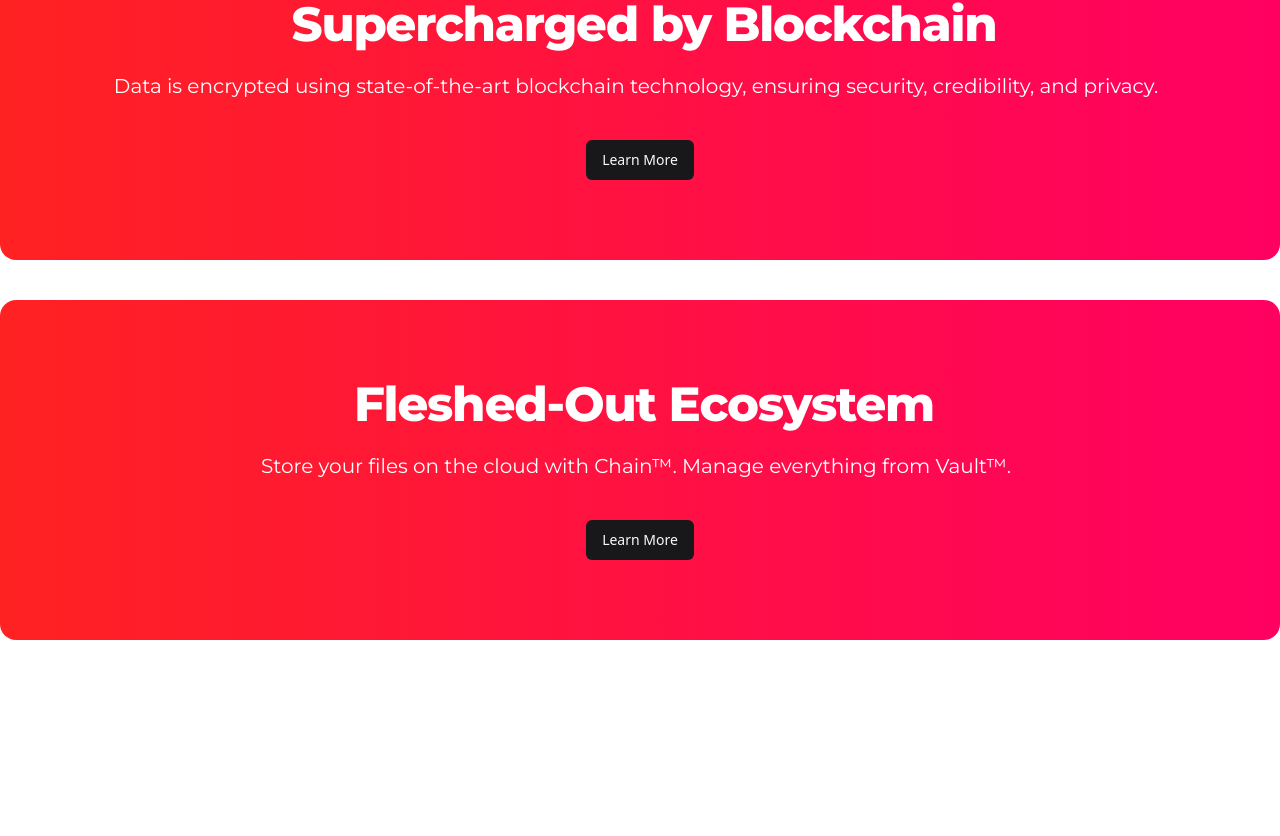
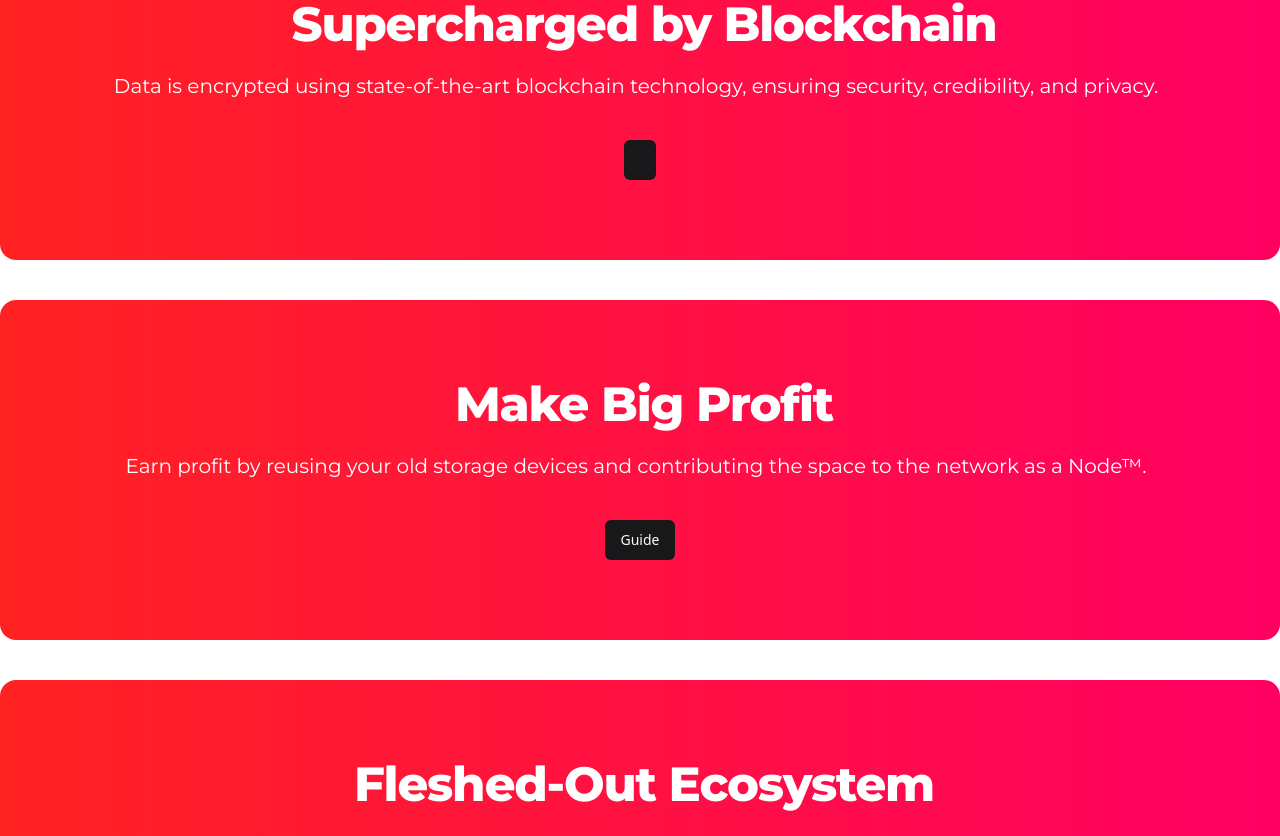
Before and after one commit to omrawaley/thundercloud, a Next.js app: page / in a window 1280 px wide. Shown: the part 648-1484 px from the top of the page. Before the commit the page ends 1288 px from the top, so only its background shows below. Built offline with nearby package versions, Linux system fonts and the light colour scheme.

Commit message:
profit section

```diff
--- a/src/app/page.tsx
+++ b/src/app/page.tsx
@@ -15,7 +15,13 @@
         <Section
             title="Supercharged by Blockchain"
             body="Data is encrypted using state-of-the-art blockchain technology, ensuring security, credibility, and privacy."
-            button="Learn More"
+            button=""
+            />
+
+        <Section
+            title="Make Big Profit"
+            body="Earn profit by reusing your old storage devices and contributing the space to the network as a Node™."
+            button="Guide"
             />
 
         <Section
```
